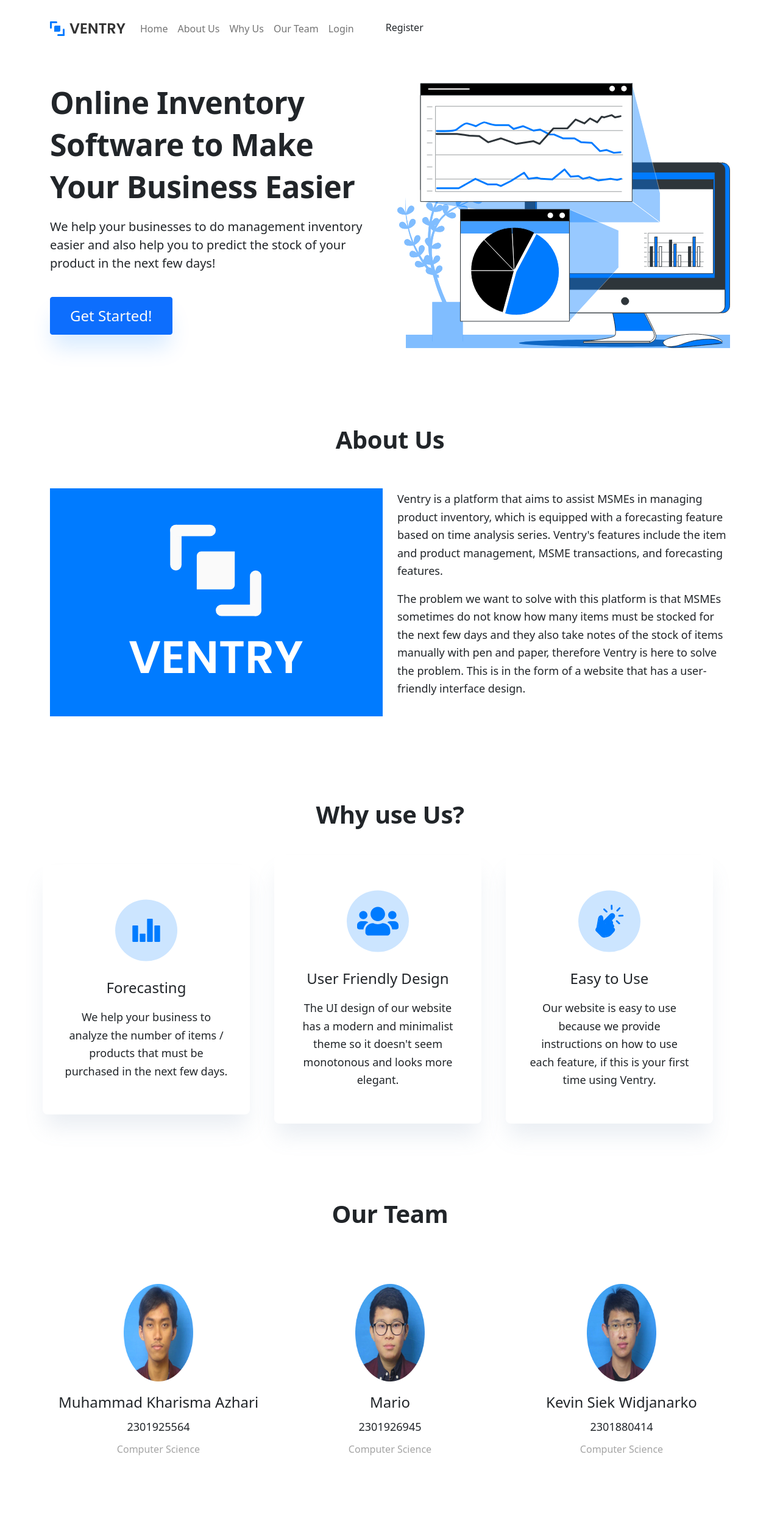
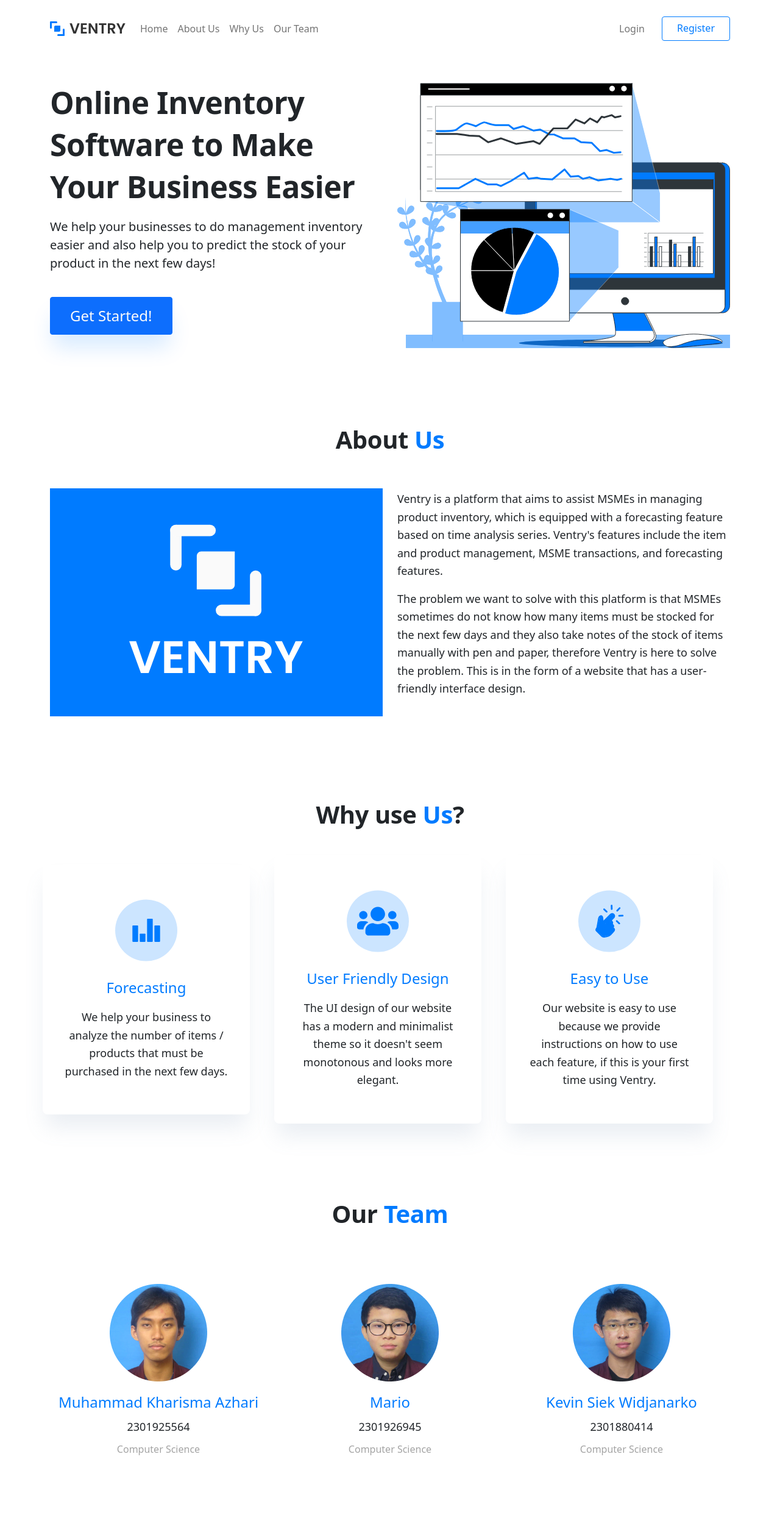
Before and after one commit to sg-university/ventry-frontend, a Next.js app: page / in a window 1280 px wide. Shown: the top 2508 px of the page at 61% size. Built offline with nearby package versions, Linux system fonts and the light colour scheme.

Commit message:
Fix styling error

```diff
--- a/src/styles/index/about_us.scss
+++ b/src/styles/index/about_us.scss
@@ -1,3 +1,5 @@
+$primary-blue: #007bff;
+
 root {
   --blue: #007bff;
   --font-title: #001933;
@@ -20,7 +22,7 @@ root {
 }
 
 .page.landing .about-us span {
-  color: var(--blue);
+  color: $primary-blue;
 }
 
 .page.landing .about-us p {
--- a/src/styles/index/interested.scss
+++ b/src/styles/index/interested.scss
@@ -1,3 +1,6 @@
+$primary-blue: #007bff;
+$primary-mid-blue: #2a91ff;
+
 .page.landing root {
   --blue: #007bff;
   --font-title: #001933;
@@ -10,7 +13,7 @@
 }
 
 .page.landing .interested {
-  background: var(--blue);
+  background: $primary-blue;
   height: 778px;
   position: relative;
 }
@@ -47,33 +50,30 @@
   display: flex;
   align-items: center;
   text-align: center;
-  color: var(--blue) !important;
+  color: $primary-blue !important;
   box-shadow: 0px 25px 35px -5px rgba(250, 250, 250, 0.16);
   background: #fff;
 }
 
 .page.landing .interested .button:hover {
-  background: #003166;
+  background: $primary-mid-blue;
   color: #ffffff !important;
-  border: 1px solid #003166 !important;
+  border: 1px solid #ffffff !important;
 }
 
 .page.landing .interested .button:active {
-  background: #004ea1 !important;
+  background: $primary-mid-blue !important;
   color: #ffffff !important;
 }
 
 .page.landing .awan-kiri {
-  width: 100%;
   position: absolute;
   left: 0;
 }
 
 .page.landing .awan-kanan {
-  width: 100%;
   position: absolute;
   right: 0;
-  left: 14.5px;
   bottom: 0;
   display: flex;
   justify-content: flex-end;
--- a/src/styles/index/navigation_bar.scss
+++ b/src/styles/index/navigation_bar.scss
@@ -1,3 +1,5 @@
+$primary-blue: #007bff;
+
 /* Navbar */
 .page.landing body {
   font-size: 18px !important;
@@ -16,17 +18,17 @@
 }
 
 .page.landing .register {
-  color: var(--blue) !important;
+  color: $primary-blue !important;
   background-color: #fff;
   padding: 6px 24px !important;
-  border: 1px solid var(--blue);
+  border: 1px solid $primary-blue;
   border-radius: 4px;
   transition: all 0.2s ease;
 }
 
 .page.landing .register:hover {
-  color: #ffffff !important;
-  background-color: var(--blue);
+  color: $primary-blue !important;
+  background-color: $primary-blue;
 }
 
 .page.landing .login {
@@ -34,13 +36,15 @@
 }
 
 .page.landing .nav-mobile {
+  // display: flex;
+  justify-content: space-between;
   margin: auto;
   text-align: center;
   font-weight: 500;
 }
 
 .page.landing .link:hover {
-  color: var(--blue) !important;
+  color: $primary-blue !important;
   font-weight: 500;
 }
 
@@ -48,7 +52,12 @@
   .page.landing p {
     font-size: 18px !important;
   }
-
+  .page.landing .nav-mobile {
+    flex-direction: column;
+    margin: auto;
+    text-align: center;
+    font-weight: 500;
+  }
   /* Navbar */
   .page.landing .login {
     margin-right: 0px;
@@ -59,4 +68,5 @@
     margin: auto;
     margin-bottom: 4px;
   }
+
 }
--- a/src/styles/index/our_team.scss
+++ b/src/styles/index/our_team.scss
@@ -1,3 +1,5 @@
+$primary-blue: #007bff;
+
 .page.landing root {
   --blue: #007bff;
   --font-title: #001933;
@@ -20,7 +22,7 @@
 }
 
 .page.landing .our-team span {
-  color: var(--blue);
+  color: $primary-blue;
 }
 
 .page.landing .our-team p {
@@ -32,7 +34,7 @@
   font-size: 24px;
   line-height: 36px;
   text-align: center;
-  color: var(--blue);
+  color: $primary-blue;
 }
 
 .page.landing .our-team p {
@@ -52,7 +54,6 @@
   justify-content: center;
   margin-bottom: 16px;
   margin-top: 48px;
-  width: 32%;
 }
 
 .page.landing .member span {
--- a/src/styles/index/why_us.scss
+++ b/src/styles/index/why_us.scss
@@ -1,3 +1,5 @@
+$primary-blue: #007bff;
+
 .page.landing root {
   --blue: #007bff;
   --font-title: #001933;
@@ -20,7 +22,7 @@
 }
 
 .page.landing .why-us span {
-  color: var(--blue);
+  color: $primary-blue;
 }
 
 .page.landing .why-us h3 {
@@ -28,7 +30,7 @@
   font-size: 24px;
   line-height: 36px;
   text-align: center;
-  color: var(--blue);
+  color: $primary-blue;
 }
 
 .page.landing .why-us p {
```
